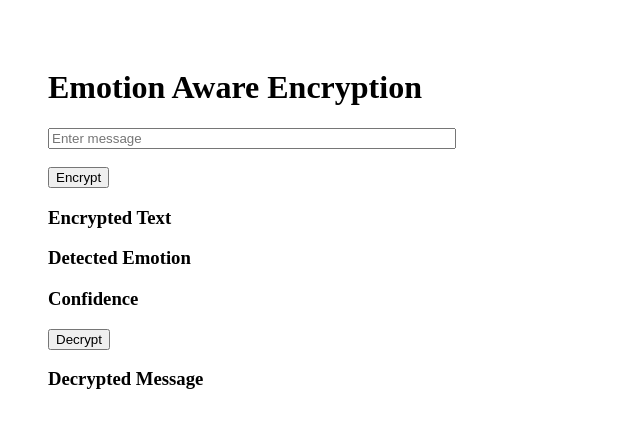
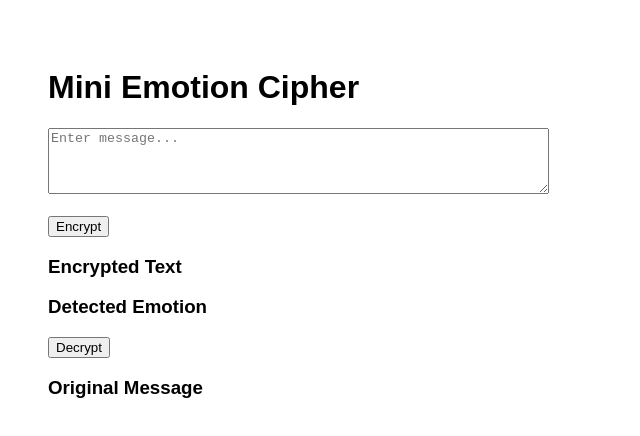
Before and after one commit to bnspopi/emotion-aware-encryption-system, a React (Vite) app in the folder frontend/: page / in a window 1280 px wide. Shown: the top 436 px of the page, without its empty margins (0-640 px from the left). Built offline with nearby package versions, Linux system fonts and the light colour scheme.

Commit message:
Update App.js

```diff
--- a/frontend/src/App.js
+++ b/frontend/src/App.js
@@ -1,66 +1,57 @@
 import React, { useState } from "react";
-import axios from "axios";
+import { encryptMessage, decryptMessage } from "./api";
 
-function App() {
+export default function App() {
 
-  const [message, setMessage] = useState("");
-  const [encrypted, setEncrypted] = useState("");
+  const [text, setText] = useState("");
+  const [cipher, setCipher] = useState("");
   const [emotion, setEmotion] = useState("");
-  const [confidence, setConfidence] = useState("");
-  const [decrypted, setDecrypted] = useState("");
+  const [original, setOriginal] = useState("");
 
-  const encryptMessage = async () => {
+  const encrypt = async () => {
 
-    const res = await axios.post("http://127.0.0.1:5000/encrypt", {
-      message: message
-    });
+    const res = await encryptMessage(text);
 
-    setEncrypted(res.data.encrypted);
-    setEmotion(res.data.emotion);
-    setConfidence(res.data.confidence);
+    setCipher(res.encrypted_text);
+    setEmotion(res.emotion);
   };
 
-  const decryptMessage = async () => {
+  const decrypt = async () => {
 
-    const res = await axios.post("http://127.0.0.1:5000/decrypt", {
-      encrypted: encrypted
-    });
+    const res = await decryptMessage(cipher);
 
-    setDecrypted(res.data.decrypted);
+    setOriginal(res.original_message);
+    setEmotion(res.emotion);
   };
 
   return (
-    <div style={{ padding: 40 }}>
 
-      <h1>Emotion Aware Encryption</h1>
+    <div style={{padding:40,fontFamily:"Arial"}}>
 
-      <input
-        style={{ width: 400 }}
-        value={message}
-        onChange={(e) => setMessage(e.target.value)}
-        placeholder="Enter message"
+      <h1>Mini Emotion Cipher</h1>
+
+      <textarea
+        rows="4"
+        cols="60"
+        placeholder="Enter message..."
+        onChange={(e)=>setText(e.target.value)}
       />
 
       <br/><br/>
 
-      <button onClick={encryptMessage}>Encrypt</button>
+      <button onClick={encrypt}>Encrypt</button>
 
       <h3>Encrypted Text</h3>
-      <p>{encrypted}</p>
+      <p>{cipher}</p>
 
       <h3>Detected Emotion</h3>
       <p>{emotion}</p>
 
-      <h3>Confidence</h3>
-      <p>{confidence}</p>
+      <button onClick={decrypt}>Decrypt</button>
 
-      <button onClick={decryptMessage}>Decrypt</button>
-
-      <h3>Decrypted Message</h3>
-      <p>{decrypted}</p>
+      <h3>Original Message</h3>
+      <p>{original}</p>
 
     </div>
   );
 }
-
-export default App;
```
